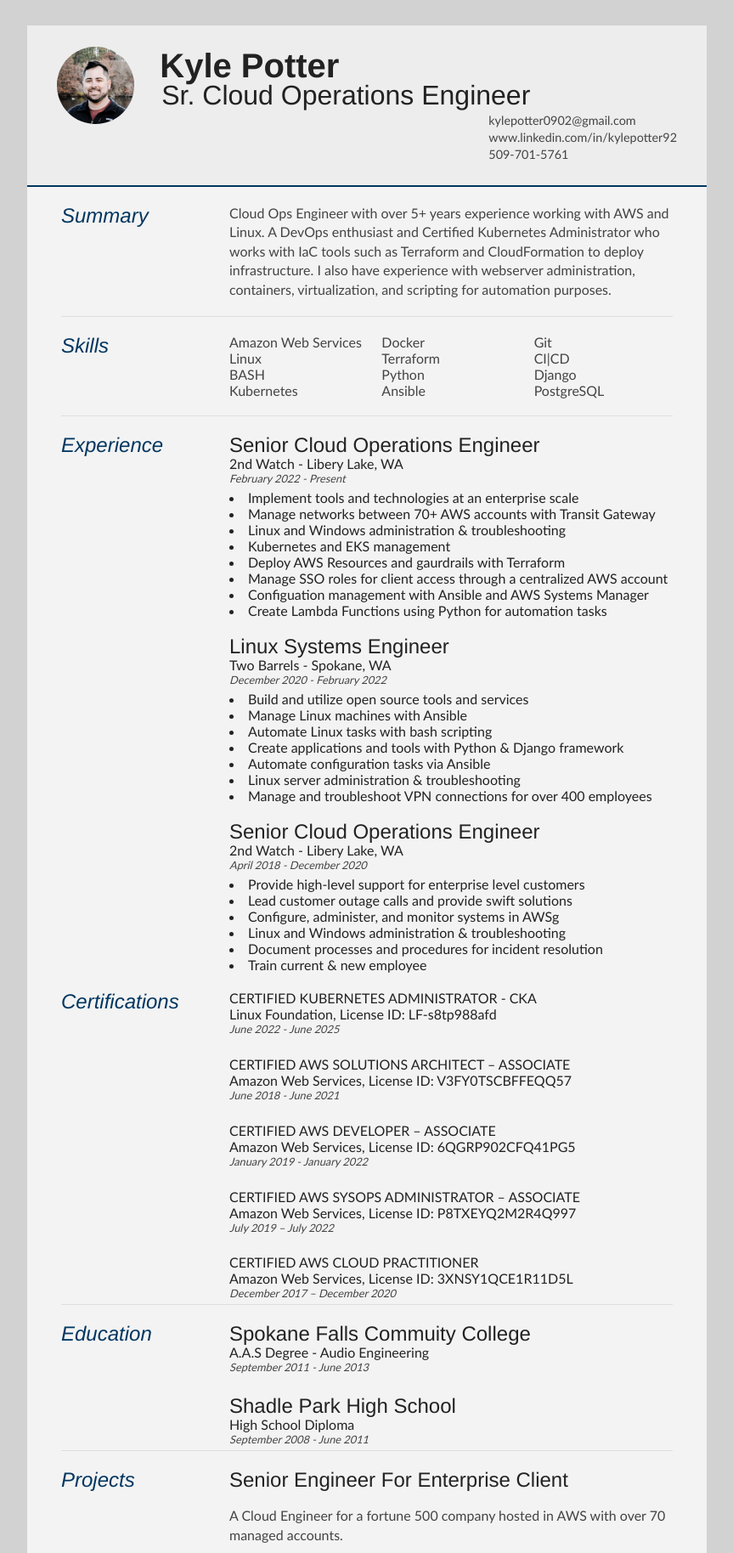
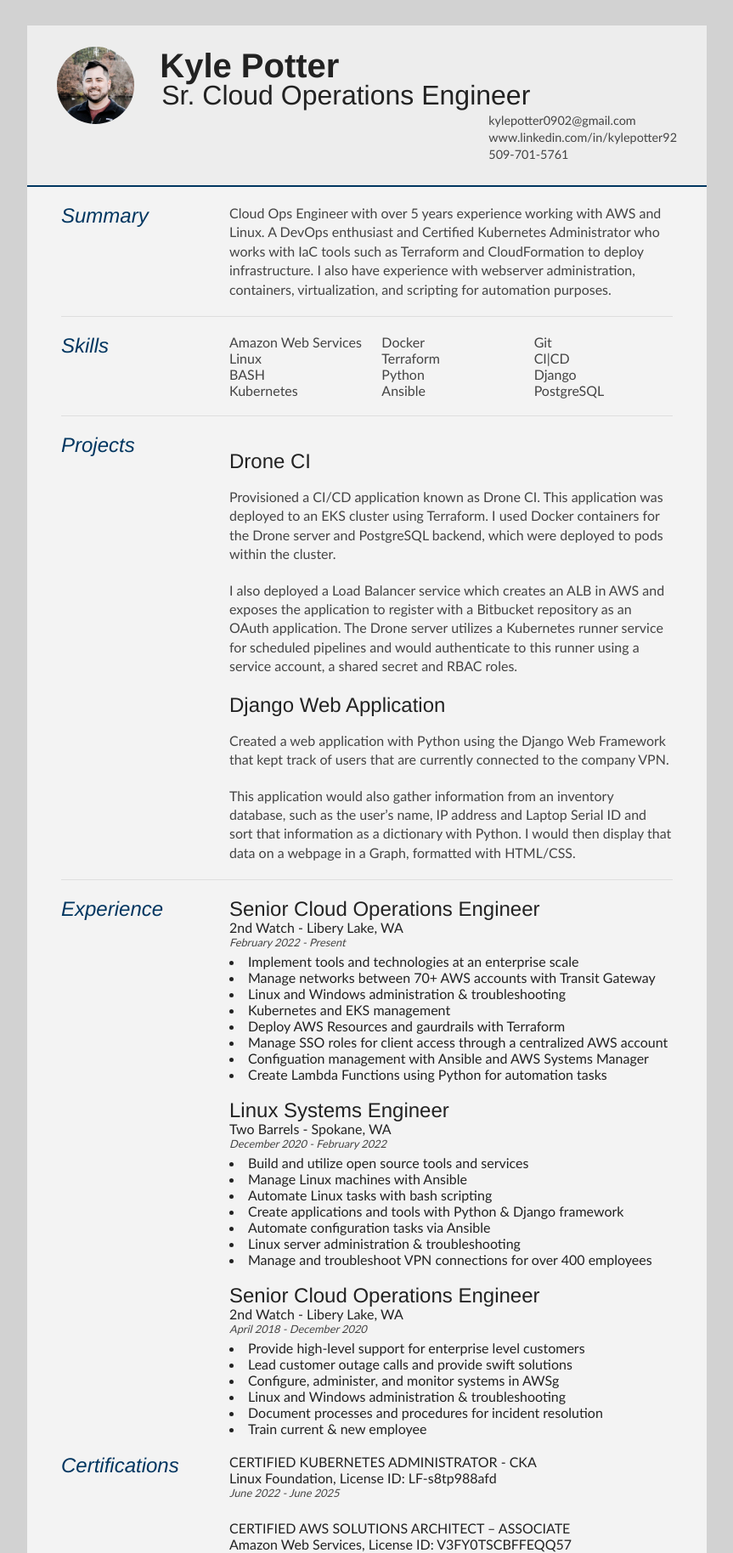
Before and after one commit to Pylekotter/django-personal-portfolio, a Django app: page /resume/ in a window 1280 px wide. Shown: the top 1828 px of the page at 85% size, without its empty margins (208-1071 px from the left). Run offline with Django 3.2, Linux system fonts and the light colour scheme; some web fonts are replaced.

Commit message:
more resume updates

```diff
--- a/portfolio/templates/portfolio/resume.html
+++ b/portfolio/templates/portfolio/resume.html
@@ -45,7 +45,7 @@
 				</div>
 
 				<div class="sectionContent">
-					<p>Cloud Ops Engineer with over 5+ years experience working with AWS and Linux. A DevOps enthusiast and Certified Kubernetes Administrator who works with IaC tools such as Terraform and CloudFormation to deploy infrastructure. I also have experience with webserver administration, containers, virtualization, and scripting for automation purposes.</p>
+					<p>Cloud Ops Engineer with over 5 years experience working with AWS and Linux. A DevOps enthusiast and Certified Kubernetes Administrator who works with IaC tools such as Terraform and CloudFormation to deploy infrastructure. I also have experience with webserver administration, containers, virtualization, and scripting for automation purposes.</p>
 				</div>
 			</article>
 			<div class="clear"></div>
@@ -74,7 +74,29 @@
 				</ul>
 			</div>
 			<div class="clear"></div>
+		</section>
 
+		<section>
+			<div class="sectionTitle">
+				<h1>Projects</h1>
+			</div>
+
+			<div class="sectionContent">
+				<br/>
+				<article>
+					<h2>Drone CI</h2>
+					<br>
+					<p>Provisioned a CI/CD application known as Drone CI. This application was deployed to an EKS cluster using Terraform. I used Docker containers for the Drone server and PostgreSQL backend, which were deployed to pods within the cluster. </p>
+					<p>I also deployed a Load Balancer service which creates an ALB in AWS and exposes the application to register with a Bitbucket repository as an OAuth application. The Drone server utilizes a Kubernetes runner service for scheduled pipelines and would authenticate to this runner using a service account, a shared secret and RBAC roles.</p>
+				</article>
+				<article>
+					<h2>Django Web Application</h2>
+					<br>
+					<p>Created a web application with Python using the Django Web Framework that kept track of users that are currently connected to the company VPN. </p>
+					<p>This application would also gather information from an inventory database, such as the user’s name, IP address and Laptop Serial ID and sort that information as a dictionary with Python. I would then display that data on a webpage in a Graph, formatted with HTML/CSS.</p>
+				</article>
+			</div>
+			<div class="clear"></div>
 		</section>
 
 		<section>
@@ -180,37 +202,6 @@
 			</div>
 			<div class="clear"></div>
 		</section>
-
-		<section>
-			<div class="sectionTitle">
-				<h1>Projects</h1>
-			</div>
-
-			<div class="sectionContent">
-				<article>
-					<h2>Senior Engineer For Enterprise Client</h2>
-					<br>
-					<p>A Cloud Engineer for a fortune 500 company hosted in AWS with over 70 managed accounts.</p>
-					<p>Support for this client includes deploying and maintaining AWS resources with Terraform such as EC2, VPC, IAM, RDS, and Lambda. Terraform is also used to integrate services such as New Relic, Qualys and Sentinel One. Resource tagging standards and compliance is enforced using AWS Config and Cloud Custodian policies.</p>
-					<p>I have managed SSM agent installs for instances and have run SSM documents that provide automated solutions for our client across multiple servers. I have provisioned AWS VPC peering across accounts using Transit Gateway, configured by a centralized Transit Gateway account. I have provided customer access to these accounts via AWS SSO, managed with AWS Organizations that governs all accounts.</p>
-				</article>
-				<br/>
-				<article>
-					<h2>Drone CI</h2>
-					<br>
-					<p>Provisioned a CI/CD application known as Drone CI. This application was deployed to an EKS cluster using Terraform. I used Docker containers for the Drone server and PostgreSQL backend, which were deployed to pods within the cluster. </p>
-					<p>I also deployed a Load Balancer service which creates an ALB in AWS and exposes the application to register with a Bitbucket repository as an OAuth application. The Drone server utilizes a Kubernetes runner service for scheduled pipelines and would authenticate to this runner using a service account, a shared secret and RBAC roles.</p>
-				</article>
-				<article>
-					<h2>VPN Web Application</h2>
-					<br>
-					<p>Created a web application with Python using the Django Web Framework that kept track of users that are currently connected to the company VPN. </p>
-					<p>This application would also gather information from an inventory database, such as the user’s name, IP address and Laptop Serial ID and sort that information as a dictionary with Python. I would then display that data on a webpage in a Graph, formatted with HTML/CSS.</p>
-				</article>
-			</div>
-			<div class="clear"></div>
-		</section>
-
 	</div>
 </div>
 
```
